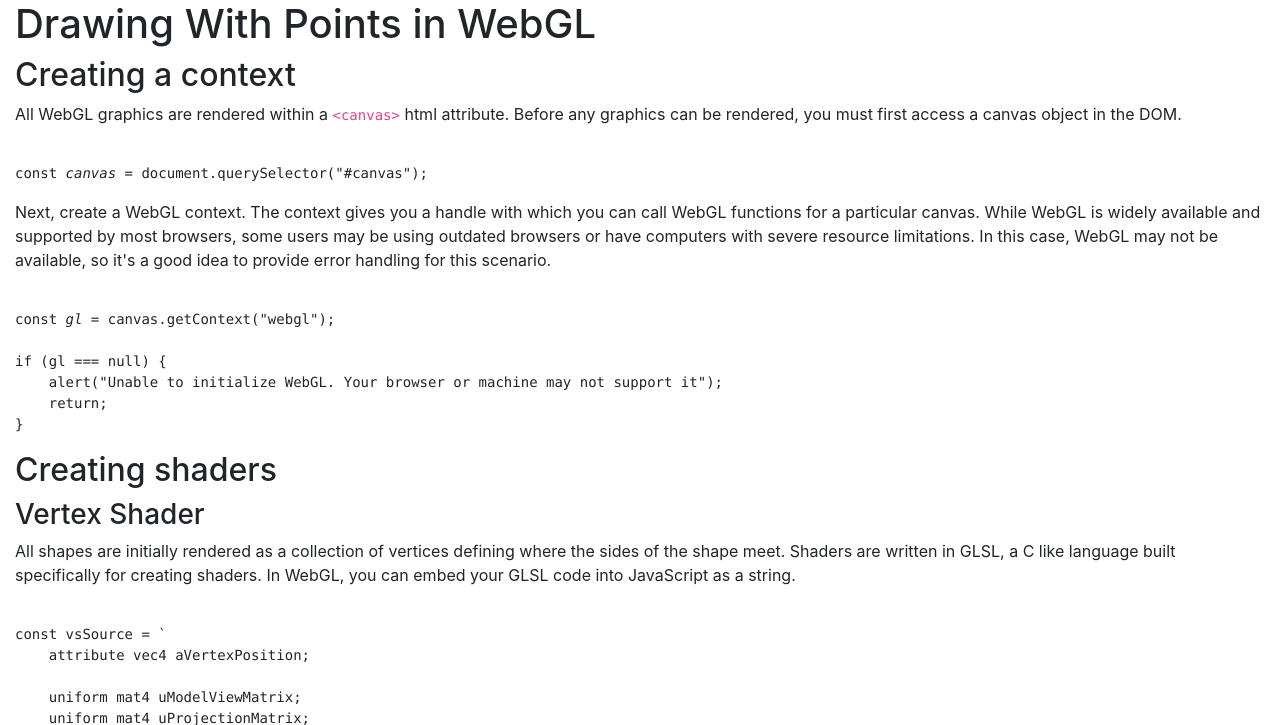
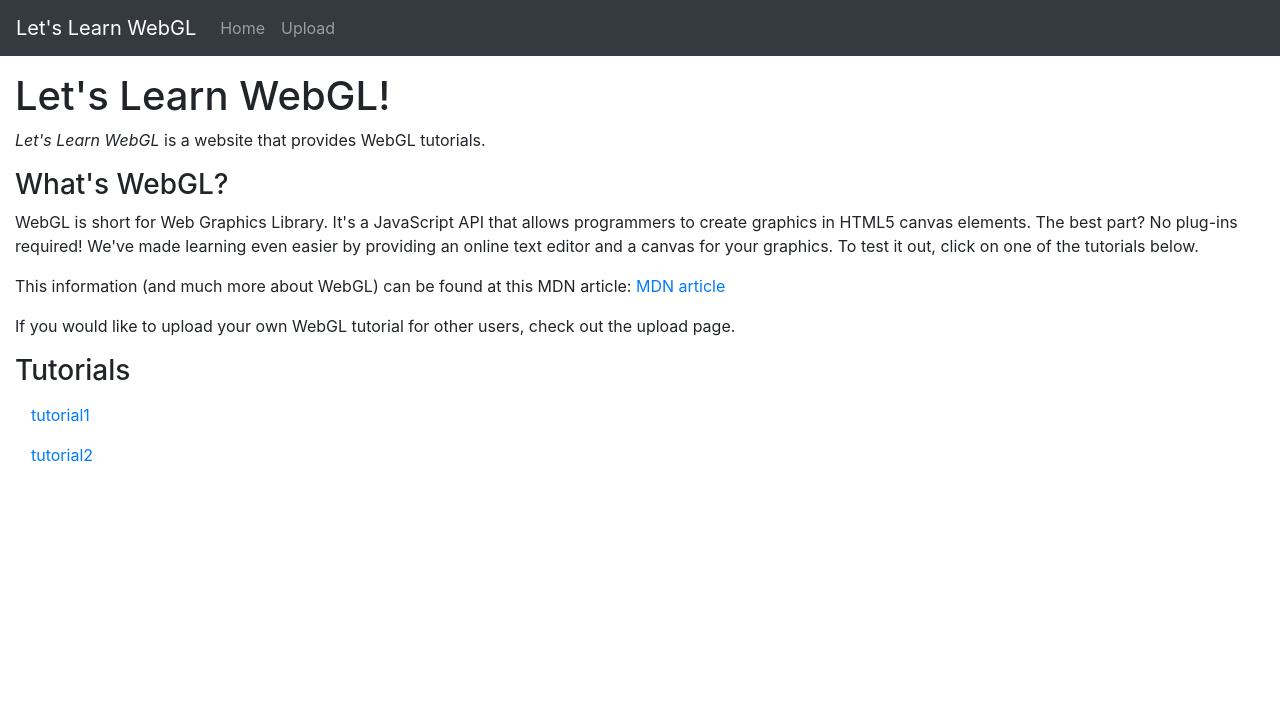
Before and after one commit to Gillenwaters/ComputerGraphicsFinal, a Flask app: page / in a window 1280 px wide. Shown: the top 725 px of the page. After the commit the page ends 462 px from the top, so only its background shows below. Run offline with Flask 2, Linux system fonts and the light colour scheme; some libraries are stand-ins or nearby versions.

Commit message:
Created the homepage

```diff
--- a/app.py
+++ b/app.py
@@ -2,9 +2,20 @@ from flask import Flask, render_template, request, Markup
 
 app = Flask(__name__)
 
+@app.route('/')
+def home():
 
-@app.route('/', methods=['GET'])
-def root_controller():
+    return render_template(
+        'home.html',
+        tutorials = ["tutorial1", "tutorial2"]
+    )
+
+@app.route('/tutorial')
+def tutorial():
+    id = request.args.get('id')
+    print(id)
+    #eventually query the database here to get the corresponding tutorial
+
     with open ('./static/html/smiley_tutorial.html') as fin:
         tutorial_txt = Markup(fin.read())
 
@@ -21,6 +32,5 @@ def root_controller():
         solution_code = solution_code
     )
 
-
 if __name__ == '__main__':
     app.run(host='localhost', port=8080, debug=True, threaded=True)
--- /dev/null
+++ b/templates/home.html
@@ -0,0 +1,55 @@
+<!DOCTYPE html>
+<html lang="en">
+
+<head>
+    <meta charset="utf-8">
+    <title>Let's Learn WebGL</title>
+    <base href="/index.html">
+    <meta name="viewport" content="width=device-width, initial-scale=1, shrink-to-fit=no">
+    <meta name="author" content="Amber Gillenwaters, Eric McCullough, and Alicia Willard">
+    <link rel="stylesheet" href="https://stackpath.bootstrapcdn.com/bootstrap/4.5.2/css/bootstrap.min.css"
+        integrity="sha384-JcKb8q3iqJ61gNV9KGb8thSsNjpSL0n8PARn9HuZOnIxN0hoP+VmmDGMN5t9UJ0Z" crossorigin="anonymous">
+    <link rel="stylesheet" href="/static/css/styles.css">
+</head>
+
+<nav class="navbar navbar-expand navbar-dark bg-dark mb-3">
+        <a class="navbar-brand" href="/">Let's Learn WebGL</a>
+        <ul class="navbar-nav mr-auto mt-2 mt-lg-0">
+            <li class="nav-item">
+                <a class="nav-link" href="/">Home</a>
+            </li>
+            <li class="nav-item">
+                <a class="nav-link">Upload</a>
+            </li>
+        </ul>
+    </nav>
+
+<body>
+    <div class="col-12">
+        <h1>Let's Learn WebGL!</h1>
+        <p>
+            <i>Let's Learn WebGL</i> is a website that provides WebGL tutorials.
+        </p>
+        <h3>What's WebGL?</h3>
+        <p>
+            WebGL is short for Web Graphics Library. It's a JavaScript API that allows programmers to create graphics in
+            HTML5 canvas elements. The best part? No plug-ins required! We've made learning even easier by providing
+            an online text editor and a canvas for your graphics. To test it out, click on one of the tutorials below.
+        </p>
+        <p>
+            This information (and much more about WebGL) can be found at this MDN article: <a href="https://developer.mozilla.org/en-US/docs/Web/API/WebGL_API">MDN article</a>
+        </p>
+        <p>
+            If you would like to upload your own WebGL tutorial for other users, check out the upload page.
+        </p>
+        <h3>Tutorials</h3>
+        <nav id = "tutorial_list" class="nav flex-column">
+            {% for tutorial in tutorials %}
+            <a class="nav-link" href="/tutorial?id=1">{{ tutorial }}</a>
+            {% endfor %}
+        </nav>
+
+    </div>
+</body>
+
+</html>
--- a/templates/index.html
+++ b/templates/index.html
@@ -3,7 +3,7 @@
 
 <head>
     <meta charset="utf-8">
-    <title>Learning Module</title>
+    <title>Let's Learn WebGL</title>
     <base href="/index.html">
     <meta name="viewport" content="width=device-width, initial-scale=1, shrink-to-fit=no">
     <meta name="author" content="Amber Gillenwaters, Eric McCullough, and Alicia Willard">
@@ -13,6 +13,17 @@
 </head>
 
 <body>
+        <nav class="navbar navbar-expand navbar-dark bg-dark mb-3">
+            <a class="navbar-brand" href="/">Let's Learn WebGL</a>
+            <ul class="navbar-nav mr-auto mt-2 mt-lg-0">
+                <li class="nav-item">
+                    <a class="nav-link" href="/">Home</a>
+                </li>
+                <li class="nav-item">
+                    <a class="nav-link">Upload</a>
+                </li>
+            </ul>
+        </nav>
     <div class="container-fluid">
         {{ tutorial_txt }}
     </div>
```
